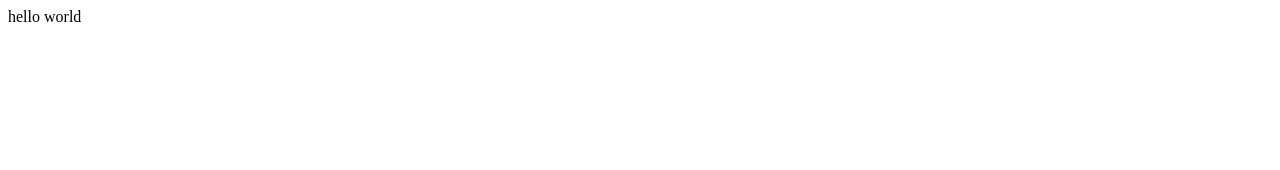
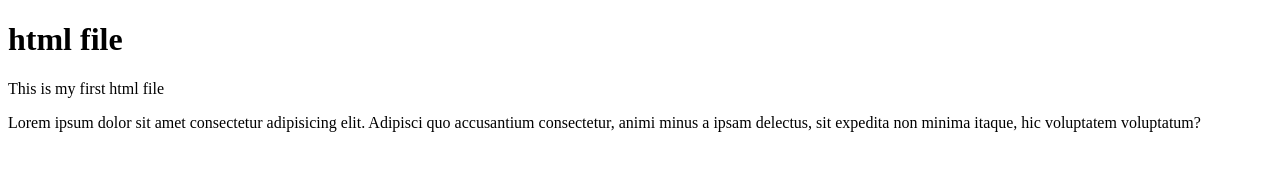
Before and after one commit to waseema16/Front-End, a plain HTML site: page index.html in a window 1280 px wide. Drawn offline with Linux system fonts and the light colour scheme.

Commit message:
Add a paragraph

```diff
--- a/index.html
+++ b/index.html
@@ -1 +1,13 @@
-<p>hello world</p>
+<!DOCTYPE html>
+<html lang="en">
+<head>
+    <meta charset="UTF-8">
+    <meta name="viewport" content="width=device-width, initial-scale=1.0">
+    <title>Document</title>
+</head>
+<body>
+    <h1>html file</h1>
+    <p>This is my first html file</p>
+    <div>Lorem ipsum dolor sit amet consectetur adipisicing elit. Adipisci quo accusantium consectetur, animi minus a ipsam delectus, sit expedita non minima itaque, hic voluptatem voluptatum?</div>
+</body>
+</html>
```
